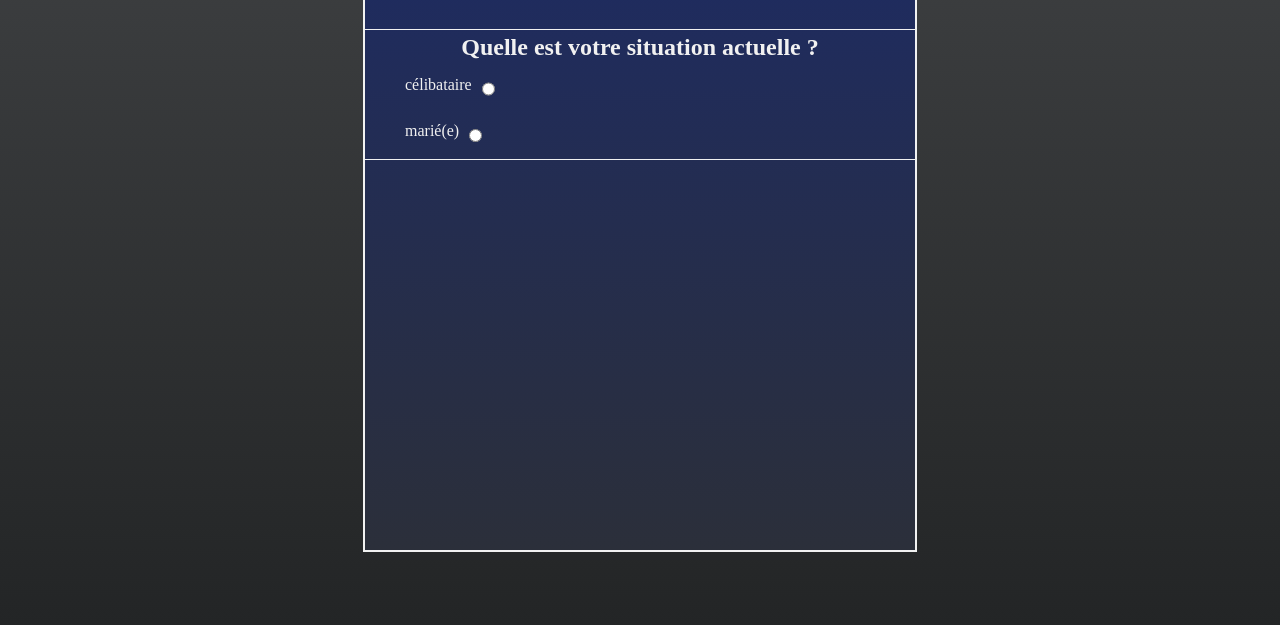
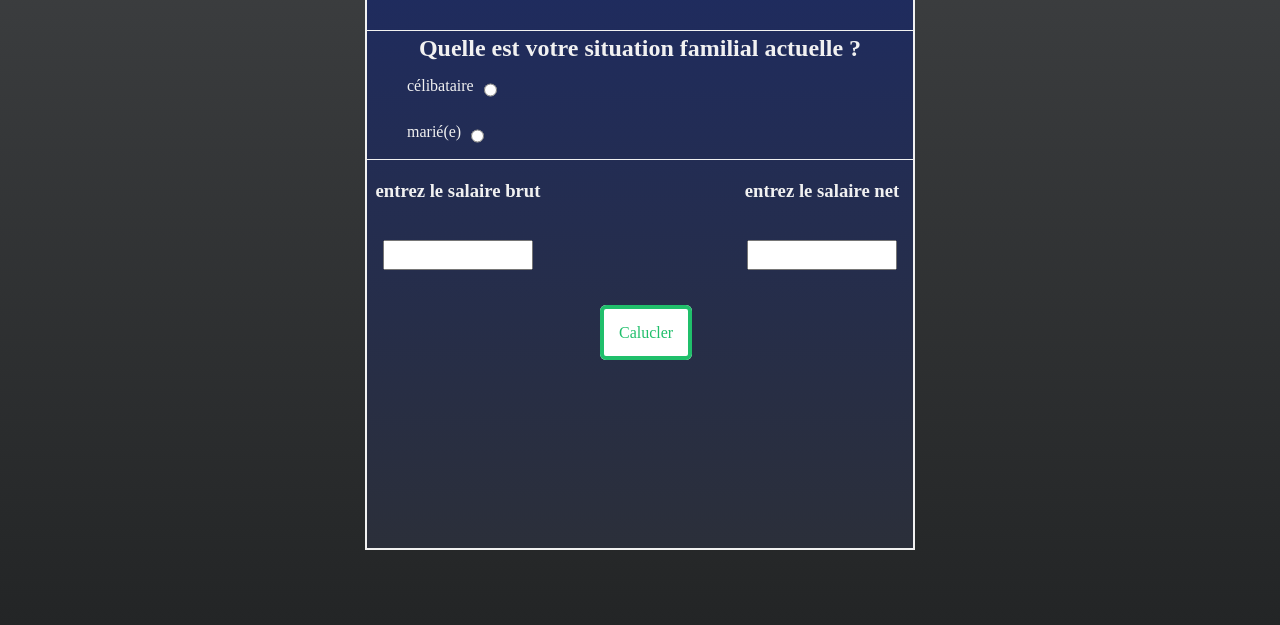
Before and after one commit to malkamat/calculateur-d-imp-ts, a plain HTML site: page index.html in a window 1280 px wide. Shown: the part 175-800 px from the top of the page. Drawn offline with Linux system fonts and the light colour scheme.

Commit message:
partie html et css resque fini il ne reste lus que l'affichage du résultat

```diff
--- a/index.html
+++ b/index.html
@@ -1,17 +1,19 @@
 <!DOCTYPE html>
 <html lang="en">
+
 <head>
     <meta charset="UTF-8">
     <meta name="viewport" content="width=device-width, initial-scale=1.0">
     <link rel="stylesheet" href="style.css">
     <title>Calculateur d'impôt</title>
 </head>
+
 <body>
     <div class="app">
         <h1>Calculez vos revenus après impôt !</h1>
 
         <div class="situation">
-         <h2>Quelle est votre situation actuelle ?</h2>
+            <h2>Quelle est votre situation familial actuelle ?</h2>
             <div class="checkbox">
                 <label for="">célibataire</label>
                 <input type="radio" name="celib" id="celib">
@@ -21,11 +23,23 @@
                 <input type="radio" name="celib" id="celib">
             </div>
 
-
         </div>
 
+        <div class="salaire-brut">
+            <h3>entrez le salaire brut</h3>
+            <input type="text" name="salaire-brut" id="salaire-brut">
         </div>
 
+        <div class="button_cont"><a class="example_d" >Calucler</a></div>
+
+        <div class="salaire-net">
+            <h3>entrez le salaire net</h3>
+            <input type="text" name="salaire-brut" id="salaire-brut">
+        </div>
+    </div>
+
+    <script type="text/javascript" src="gifffer.min.js"></script>
     <script src="app.js"></script>
 </body>
+
 </html>
--- a/style.css
+++ b/style.css
@@ -1,6 +1,7 @@
-* {
+*, :after , ::before {
     padding: 0;
     margin: 0;
+    box-sizing: border-box;
 
 }
 
@@ -52,6 +53,7 @@ background: linear-gradient(to top,  #2b2f3a, #1D2B64); /* W3C, IE 10+/ Edge, Fi
 
 }
 
+
 .situation h2 {
     display: flex;
     justify-content: center;
@@ -67,3 +69,54 @@ background: linear-gradient(to top,  #2b2f3a, #1D2B64); /* W3C, IE 10+/ Edge, Fi
 .checkbox input {
     margin-left: 10px;
 }
+
+.button_cont {
+    width: 80px;
+    height: 60px;
+    cursor: pointer;
+    grid-area: 4 / 2 / 4 / 2;
+    align-self: center;
+    justify-self: center;
+
+}
+
+
+.example_d {
+    color: #20bf6b !important;
+    background: #ffffff;
+    padding: 15px;
+    border: 4px solid #20bf6b !important;
+    border-radius: 6px;
+    transition: all 0.3s ease 0s;
+
+
+    }
+
+    .example_d:hover {
+        color: #494949 !important;
+        border-radius: 50px;
+        border-color: #494949 !important;
+        transition: all 0.3s ease 0s;
+        }
+
+        .salaire-net {
+            grid-area: 3 / 3 / 3 / 4;
+        }
+
+        .salaire-net , .salaire-brut {
+            display: flex;
+            flex-direction: column;
+            justify-content: space-around;
+            align-items: center;
+        }
+
+        .salaire-net input , .salaire-brut input {
+            height: 30px;
+            width: 150px;
+        }
+
+        .salaire-net input:focus , .salaire-brut input:focus {
+            background:  #cf5c54;
+            font-weight: bolder;
+            color: #f1f1f1;
+        }
```
Lines whose indentation alone changed are shown as unchanged.
